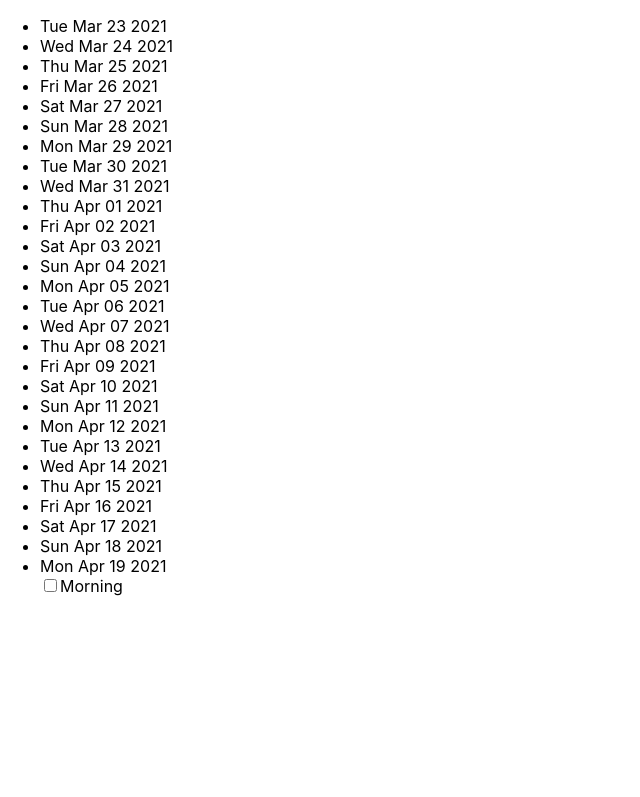
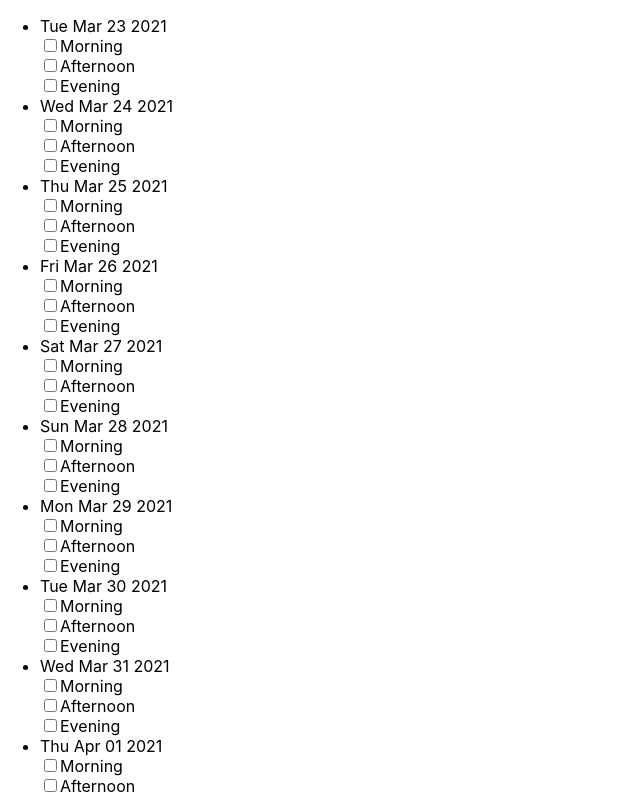
Before and after one commit to Fantominium/patchPlants, a React (Create React App) app: page / in a window 1280 px wide. Shown: the top 797 px of the page, without its empty margins (0-640 px from the left). Built offline with nearby package versions, Linux system fonts and the light colour scheme.

Commit message:
time slots are now maintaining their own states that are created programatically

```diff
--- a/src/Am.js
+++ /dev/null
@@ -1,15 +0,0 @@
-import React, {useEffect} from  'react'
-
-
-function Am (props) {
-
-    return(
-
-        <div>
-            <input className="time-slot" type="checkbox" name="amBooked" checked={props.amBooked} onChange={props.handleChange}/>Morning
-
-        </div>
-    )
-}
-
-export default Am
--- a/src/Days.js
+++ b/src/Days.js
@@ -1,9 +1,11 @@
 import React, {useState, useEffect} from 'react'
-import Am from './Am'
+import Am from './timeslotComponents/Am'
+import Pm from './timeslotComponents/Pm'
+import Eve from './timeslotComponents/Eve'
 
 function Days () {
 
-const [days, setDays] = useState([]) //intended array of 28 days
+const [dayCollection, setDays] = useState({days: []}) //intended array of 28 days
 const [booked, setBooked] = useState({
     amBooked: false,
     pmBooked: false,
@@ -17,13 +19,21 @@ const [currentTime, setCurrentTime] = useState(new Date().getTime())
 
 
 function handleChange (event) { //onClick, book the time slot using handleChange
-    const{name, checked} = event.target
-    setBooked( prevBooked => {
-        return{
-            ...prevBooked,
-            [name]:checked
+    const{name, checked, value} = event.target
+    const dayGroup = dayCollection.days
+    //TODO: my naming needs to be updated as the logic is slightly confusing
+    for (const day of dayGroup){
+        if(name === day.id) {
+            setDays(
+                previousDay =>{
+                    return{
+                        ...previousDay,
+                        [value]:checked
+                    }
+                }
+            )
         }
-    })
+    }
 }
 
 /**
@@ -31,40 +41,60 @@ function handleChange (event) { //onClick, book the time slot using handleChange
  * from current date
  */
 function getDays() {
-    let retArray=[]
+    let retArray= []
     let oneDay = 1000*60*60*24
     let currentDayMiliseconds = new Date().getTime()
     let sum = currentDayMiliseconds + oneDay
 
+    /**
+     * TODO get the data to store in the Days array as objects
+     */
     //assign current day to subscript 0
-    retArray.push(new Date().toDateString())
+    retArray.push(
+        {
+            id:new Date().toDateString(),
+            am:false,
+            pm:false,
+            eve:false
+        })
     for (let i =1; i < 28; i++) {
-        let tempDate = new Date(sum).toDateString()
+        let tempDate = {
+            id: new Date(sum).toDateString(),
+            am:false,
+            pm:false,
+            eve:false
+        }
         retArray.push(tempDate)
         sum += oneDay
     }
-
     return retArray
 }
 
 /**
- * on mount, set days array
+ * on mount, set days array to array of date strings
  */
 useEffect(
     () => {
         if(currentDay){
-            setDays(getDays())
+            let daysArray = getDays()
+            setDays({days:daysArray})
         }
     }, []
 )
-const displayDates = days.map(day => <li key={day}>{day}</li>)
+    const displayDates = dayCollection.days.map(day => {
+        return(
+            <li key={day.id}>
+            {day.id}
+            <Am {...day} handleChange={handleChange} currentTime={currentTime}/>
+            <Pm {...day} handleChange={handleChange} currentTime={currentTime}/>
+            <Eve {...day} handleChange={handleChange} currentTime={currentTime}/>
+        </li>
+        )
+    })
+// console.log("days of our lives",  days.days)
     return(
         <ul>
-        {displayDates}
-        <Am {...booked} handleChange={handleChange} currentTime={currentTime}/>
-        {console.log(booked.amBooked)}
-
-
+            {displayDates}
         </ul>
     )
         //title of the date card
--- /dev/null
+++ b/src/timeslotComponents/Am.js
@@ -0,0 +1,15 @@
+import React from  'react'
+
+
+function Am (props) {
+
+    return(
+
+        <div>
+            <input className="time-slot" type="checkbox" name={props.id} value="am" checked={props.amBooked} onChange={props.handleChange}/>Morning
+
+        </div>
+    )
+}
+
+export default Am
--- /dev/null
+++ b/src/timeslotComponents/Eve.js
@@ -0,0 +1,15 @@
+import React from  'react'
+
+
+function Eve (props) {
+
+    return(
+
+        <div>
+            <input className="time-slot" type="checkbox" name={props.id} value="eve" checked={props.eveBooked} onChange={props.handleChange}/>Evening
+
+        </div>
+    )
+}
+
+export default Eve
--- /dev/null
+++ b/src/timeslotComponents/Pm.js
@@ -0,0 +1,15 @@
+import React from  'react'
+
+
+function Pm (props) {
+
+    return(
+
+        <div>
+            <input className="time-slot" type="checkbox" name={props.id} value="pm" checked={props.pmBooked} onChange={props.handleChange}/>Afternoon
+
+        </div>
+    )
+}
+
+export default Pm
```
